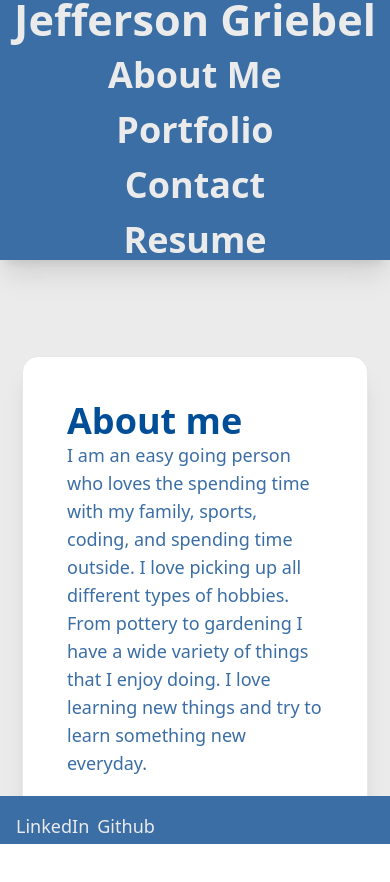
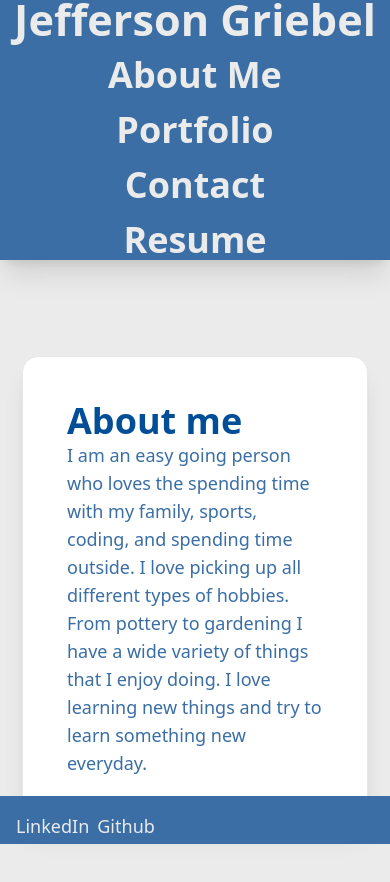
Before and after one commit to jcg0/jcgportfolio, a React (Create React App) app: page / in a window 390 px wide. Shown: the top 882 px of the page. Before the commit the page ends 844 px from the top, so only its background shows below. Built offline with nearby package versions, Linux system fonts and the light colour scheme.

Commit message:
fixed some styling issues with the body

```diff
--- a/src/App.js
+++ b/src/App.js
@@ -1,5 +1,5 @@
 import React from "react";
-// import "./App.css";
+import "./App.css";
 import PortfolioContainer from "./components/PortfolioContainer";
 import Footer from "./components/Footer";
 
--- a/src/components/pages/About.js
+++ b/src/components/pages/About.js
@@ -2,8 +2,8 @@ import React from "react";
 import cardImg from "../../assets/FullSizeRender.jpg";
 function About() {
   return (
-    <div className="aboutme-card mt-24 mb-24 bg-neutral">
-      <div className="card card-side bg-base-100 border sm:w-full md:w-1/2 lg:w-1/2 xl:w-1/2 shadow-xl">
+    <div className="aboutme-card mt-24 bg-neutral">
+      <div className="card card-side bg-base-100 border sm:w-full md:w-1/2 lg:w-1/2 xl:w-1/2 shadow-xl mb-24">
         <div className="carousel rounded-box">
           <div className="carousel-item sm:w-full md:w-full lg:w-full xl:w-full max-h-full">
             <img
--- a/src/index.css
+++ b/src/index.css
@@ -1,3 +1,4 @@
+
 @tailwind base;
 @tailwind components;
 @tailwind utilities;
@@ -5,6 +6,13 @@
   background: #000 !important;
   color: #0f0 !important;
   outline: solid #f00 1px !important;
+} */
+
+/* html {
+  margin: 0;
+  padding: 0;
+  min-height: 100vh;
+  background-color: #ebebeb;
 } */
 
 body {
@@ -41,6 +49,10 @@ body {
   align-items: center;
 }
 
+form{
+  margin-bottom: 10vh;
+}
+
 .skills{
   display: flex;
   flex-direction: column;
@@ -67,6 +79,12 @@ body {
 }
 
 @media screen and (min-width: 320px) and (max-width: 768px) {
+  body {
+    margin: 0;
+    padding: 0;
+    min-height: 100vh;
+    background-color: #ebebeb;
+  }
   .header {
     flex-direction: column;
     align-items: center;
```
